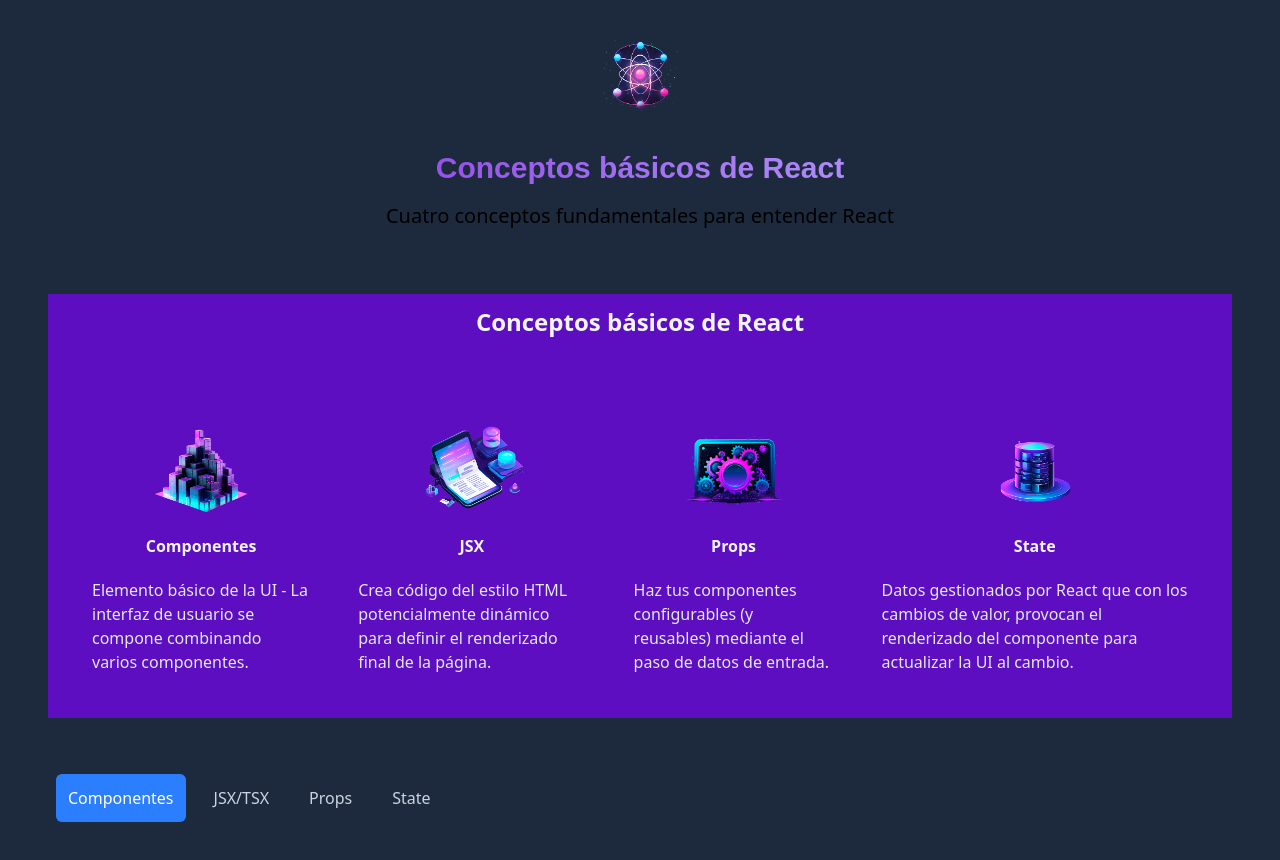
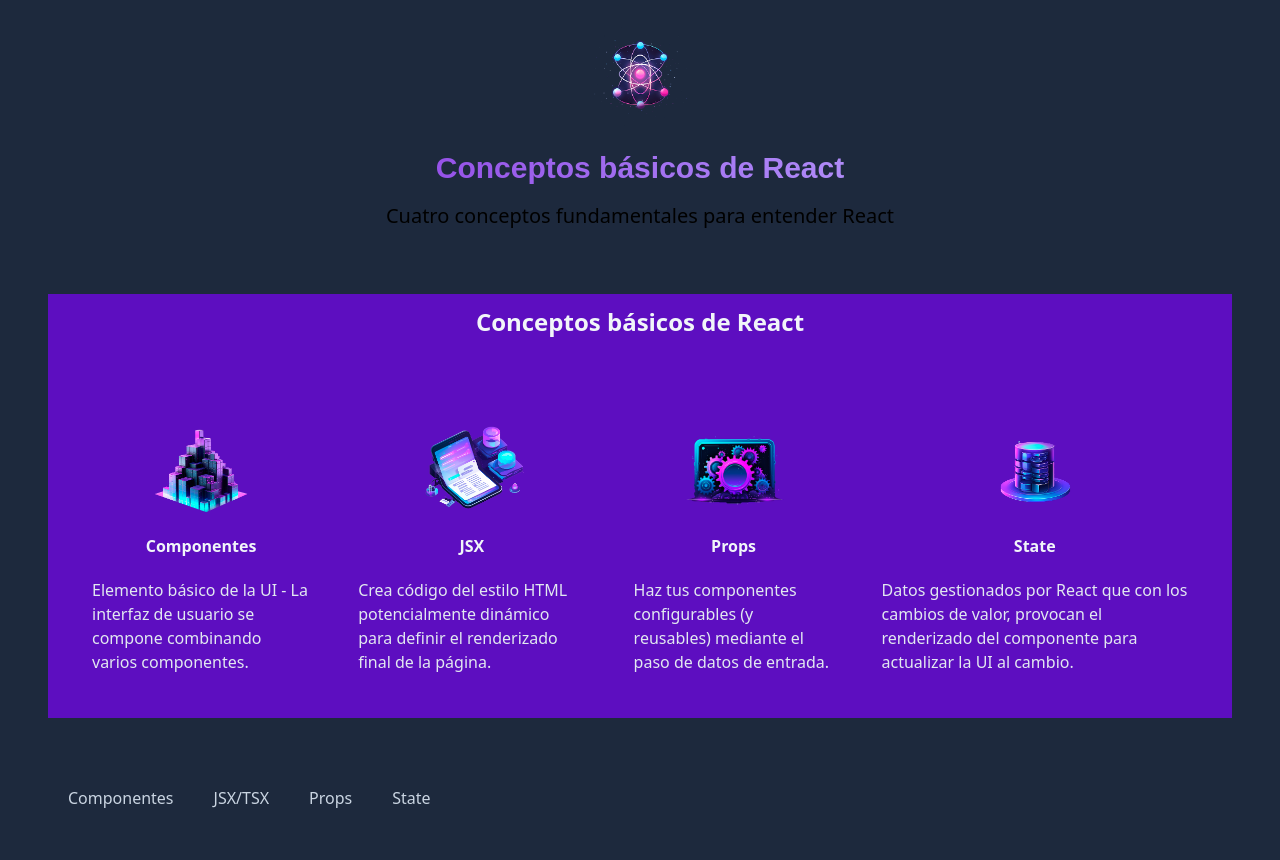
Before and after one commit to Daniel-CG-01/web_simple, a Next.js app: page / in a window 1280 px wide. Shown: the top 860 px of the page. Built offline with nearby package versions, Linux system fonts and the light colour scheme; a web font is replaced by a local one.

Commit message:
Acabar última ampliación

```diff
--- a/components/Tab/tab-example-section.tsx
+++ b/components/Tab/tab-example-section.tsx
@@ -13,10 +13,10 @@
     <>
     <section id="tab_section" className='my-12 md:mx-12 mx-4 flex flex-col'>
       <div className='flex justify-start space-x-2'>
-        <TabButton isSelected={true} onClick={handleClick}>{EXAMPLES.components.title}</TabButton>
-        <TabButton isSelected={false} onClick={handleClick}>{EXAMPLES.jsx.title}</TabButton>
-        <TabButton isSelected={false} onClick={handleClick}>{EXAMPLES.props.title}</TabButton>
-        <TabButton isSelected={false} onClick={handleClick}>{EXAMPLES.state.title}</TabButton>
+        <TabButton isSelected={selected === 'components'} onClick={handleClick}>{EXAMPLES.components.title}</TabButton>
+        <TabButton isSelected={selected === 'jsx'} onClick={handleClick}>{EXAMPLES.jsx.title}</TabButton>
+        <TabButton isSelected={selected === 'props'} onClick={handleClick}>{EXAMPLES.props.title}</TabButton>
+        <TabButton isSelected={selected === 'state'} onClick={handleClick}>{EXAMPLES.state.title}</TabButton>
       </div>
       <TabExample/>
     </section>
```
